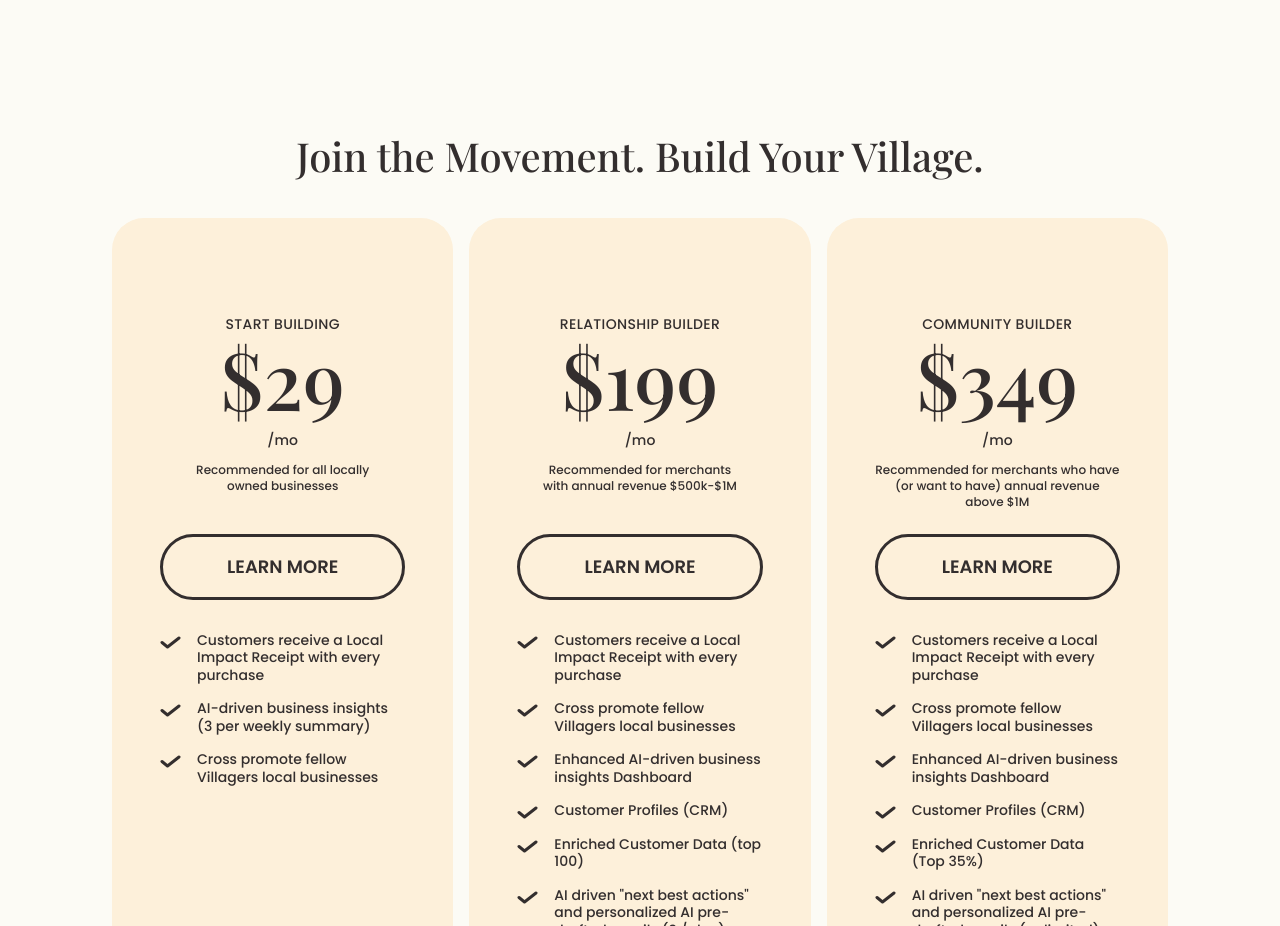
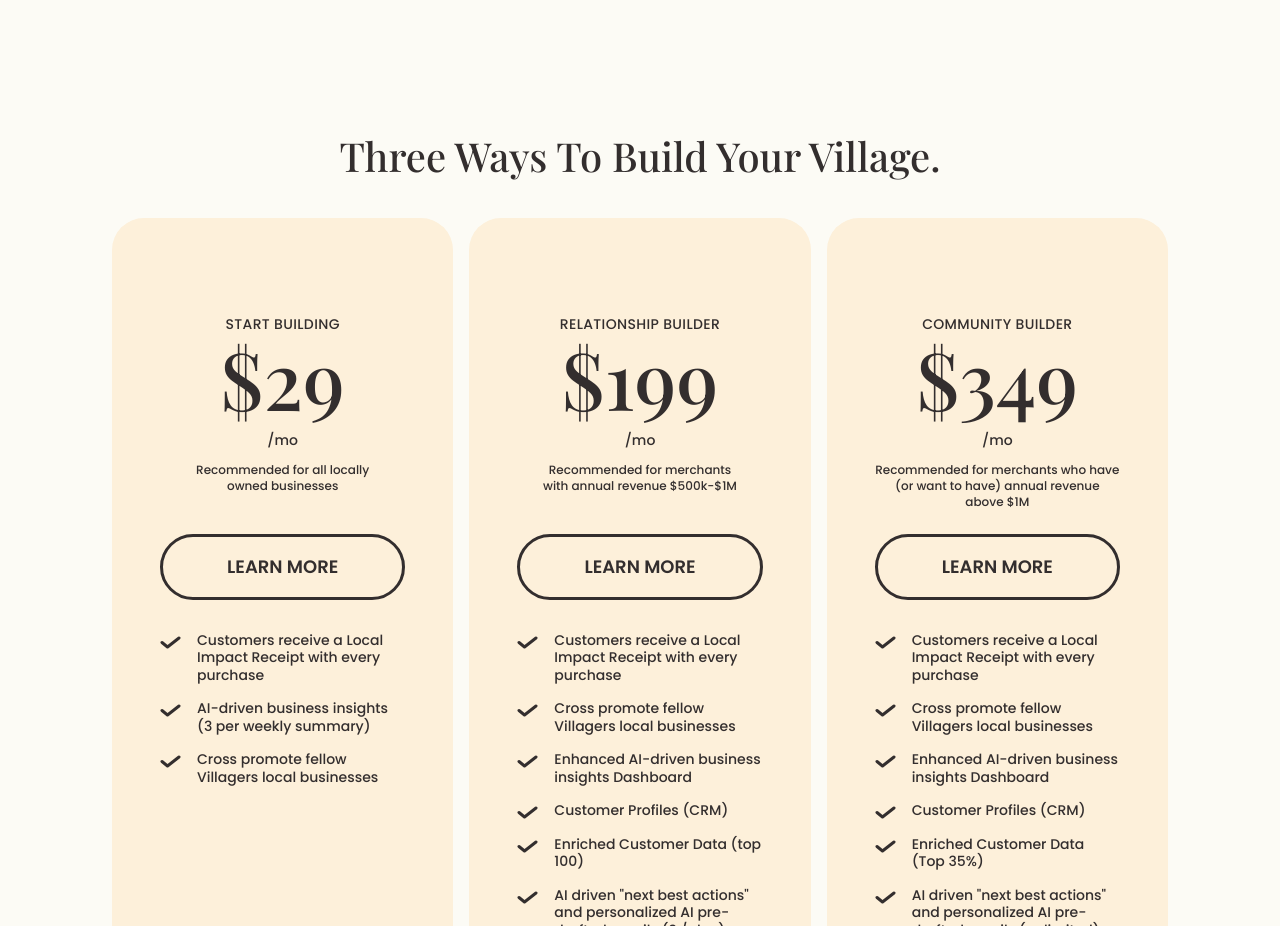
Before and after one commit to FolkDevils/villagers_lP_01, a Next.js app: page /page_owner in a window 1280 px wide. Shown: the part 2873-3799 px from the top of the page. Built offline with nearby package versions, Linux system fonts and the light colour scheme.

Commit message:
Update Pricing component adjustments

```diff
--- a/src/app/components/Pricing.tsx
+++ b/src/app/components/Pricing.tsx
@@ -84,7 +84,7 @@ export default function Pricing({ onLearnMoreClick }: PricingProps) {
   return (
     <div className="w-full flex flex-col items-center gap-8 pt-8 pb-4">
       <h1 className="font-playfair font-bold text-[#332e2e] text-[32px] md:text-[40px] text-center px-4">
-        Join the Movement. Build Your Village.
+        Three Ways To Build Your Village.
       </h1>
       <div className="w-full grid grid-cols-1 lg:grid-cols-3 gap-4 px-0 lg:px-0  mx-auto">
         {PRICING_TIERS.map((tier, index) => (
```
